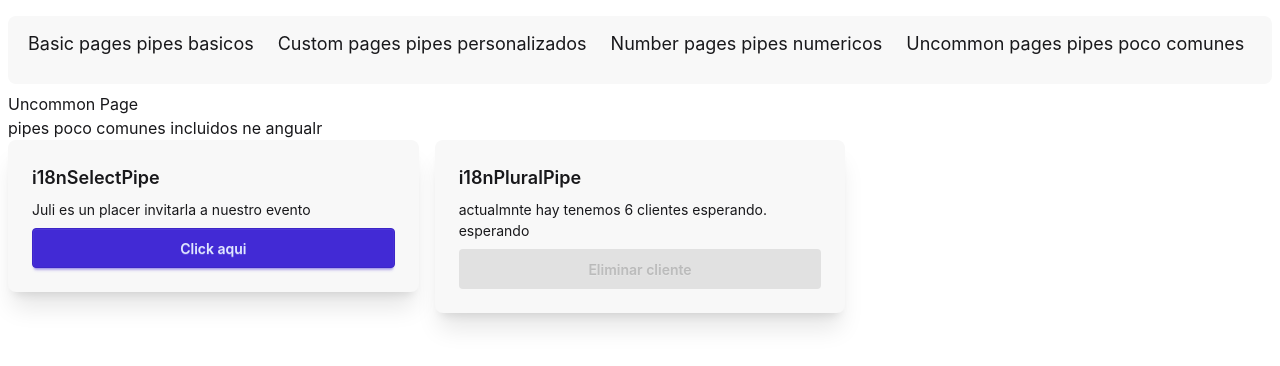
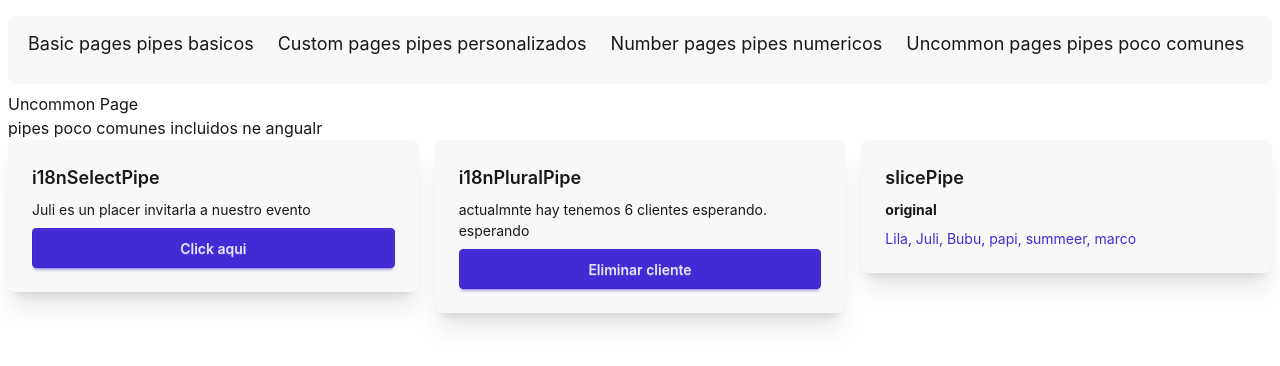
Before and after one commit to MarcoAndresSilva/Angular-pipes-app, an Angular app: page /uncommon in a window 1280 px wide. Shown: the top 366 px of the page. Built offline with nearby package versions, Linux system fonts and the light colour scheme.

Commit message:
slice pipe advanv

```diff
--- a/src/app/pages/uncommon-page/uncommon-page.html
+++ b/src/app/pages/uncommon-page/uncommon-page.html
@@ -14,8 +14,11 @@
 
   <app-card title="i18nPluralPipe">
     <p>actualmnte hay {{ clients().length | i18nPlural: clientsMap() }} esperando</p>
-    <button [disabled]="clients.length === 0" (click)="deleteClient()" class="btn btn-primary">
-      Eliminar cliente
-    </button>
+    <button (click)="deleteClient()" class="btn btn-primary">Eliminar cliente</button>
+  </app-card>
+
+  <app-card title="slicePipe">
+    <b>original</b>
+    <p class="text-primary">{{ clients().join(', ') }}</p>
   </app-card>
 </div>
```
